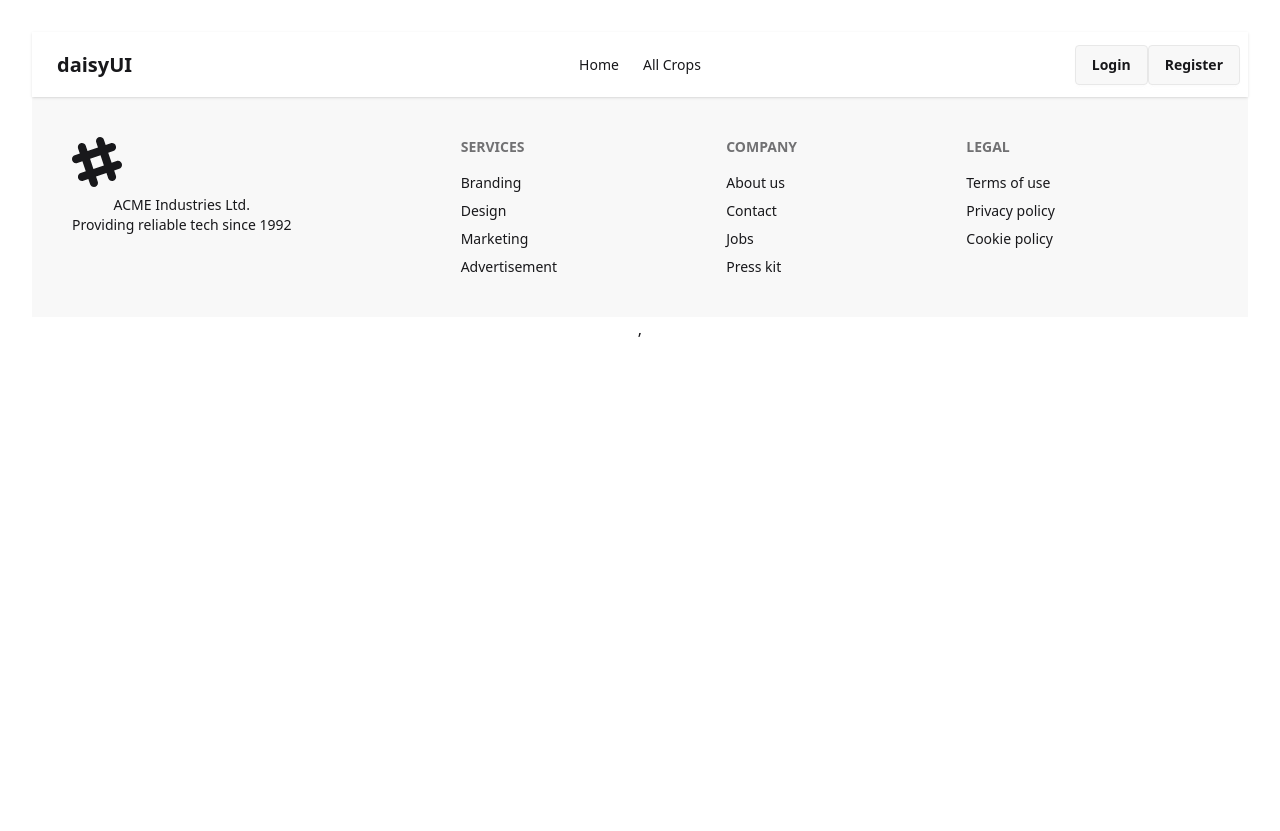
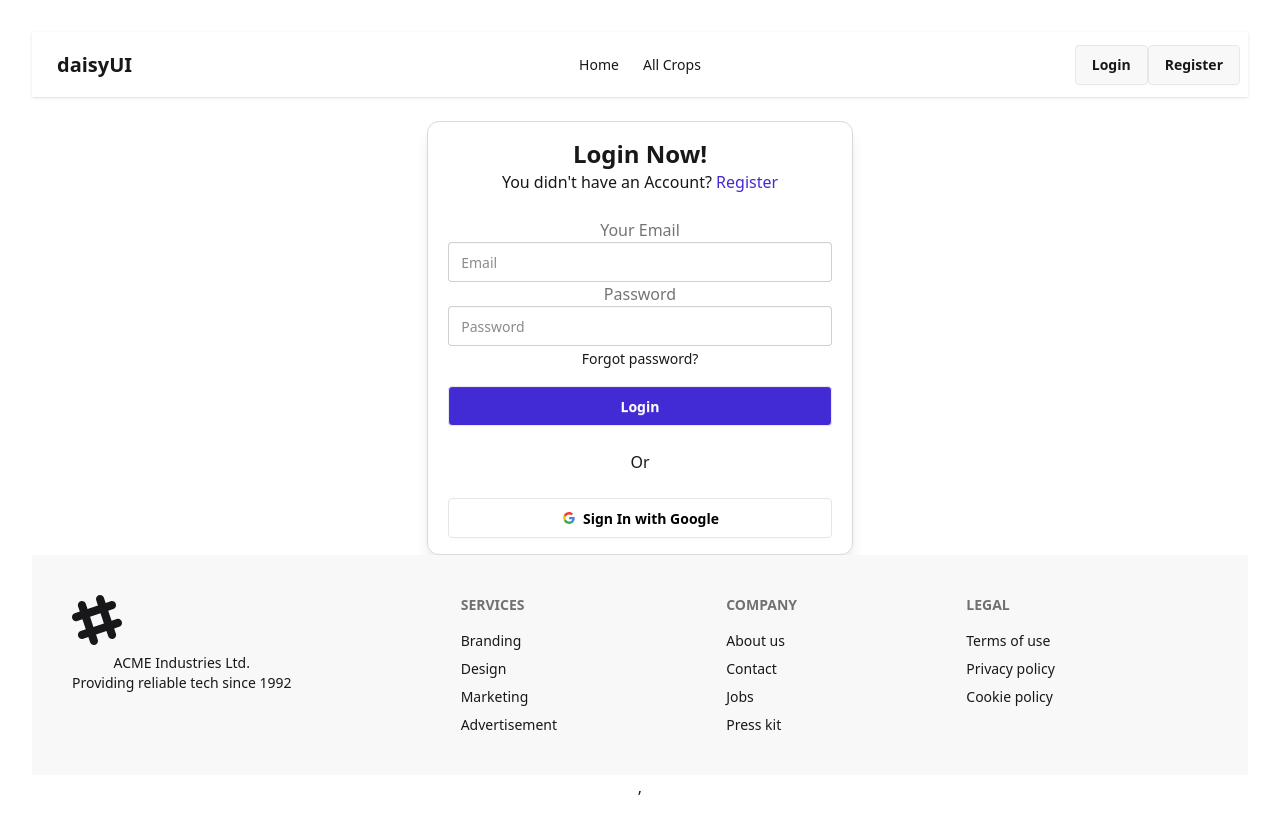
Before and after one commit to niaz-morshed-m/krishi-link-client, a React (Vite) app: page /login in a window 1280 px wide. Before the commit the page ends 800 px from the top, so only its background shows below. Built offline with nearby package versions, Linux system fonts and the light colour scheme; no server answers.

Commit message:
login and register page added

```diff
--- a/package.json
+++ b/package.json
@@ -11,6 +11,7 @@
   },
   "dependencies": {
     "@tailwindcss/vite": "^4.1.17",
+    "firebase": "^12.5.0",
     "react": "^19.2.0",
     "react-dom": "^19.2.0",
     "react-router": "^7.9.5",
--- a/src/Pages/Login.jsx
+++ b/src/Pages/Login.jsx
@@ -1,10 +1,104 @@
-import React from 'react';
+import React, { useContext } from 'react';
+import { Link } from 'react-router';
+import { AuthContext } from '../Provider/AuthProvider';
+
 
 const Login = () => {
+    const { googleLogin } = useContext(AuthContext);
+const handleGoogleLogin = ()=>{
+googleLogin()
+  .then((result) => {
+   const newUser = {
+    name: result.user.displayName,
+    email: result.user.email,
+    image: result.user.photoURL
+   }
+   fetch("http://localhost:3000/users", {
+    method: "POST",
+    headers: {"content-type":"application/json"},
+    body: JSON.stringify(newUser)
+   })
+     .then((res) => res.json())
+     .then((data) => console.log(data));
+  })
+  .catch((error) => {
+
+  });
+}
     return (
+      <div className="shadow-lg border border-[#d5d9e0] rounded-xl px-5 h-[50%] flex flex-col justify-center space-y-6 w-[80%] lg:w-[35%]  md:w-[35%] mx-auto py-4 mt-6">
         <div>
+          <p className="text-2xl text-center font-semibold">Login Now!</p>
+          <p className="text-center">
+            You didn't have an Account?{" "}
+            <Link to="/register">
+              <span className="text-primary">Register</span>
+            </Link>
+          </p>
+        </div>
+        <form>
+          <label className="label">Your Email</label>
+          <input
+            type="email"
+            name="email"
+            className="input w-full"
+            placeholder="Email"
+          />
+          <label className="label">Password</label>
+          <input
+            name="password"
+            className="input w-full"
+            placeholder="Password"
+          />
 
-        </div>
+          <Link to="/forgotPassword">
+            <div>
+              <span className="link link-hover text-sm">Forgot password?</span>
+            </div>
+          </Link>
+
+          <button
+            type="submit"
+            className="btn text-white bg-primary mt-4 w-full"
+          >
+            Login
+          </button>
+        </form>
+        <p className="text-center">Or</p>
+        <button
+          onClick={handleGoogleLogin}
+          className="btn bg-white text-black border-[#e5e5e5] w-full"
+        >
+          <svg
+            aria-label="Google logo"
+            width="16"
+            height="16"
+            xmlns="http://www.w3.org/2000/svg"
+            viewBox="0 0 512 512"
+          >
+            <g>
+              <path d="m0 0H512V512H0" fill="#fff"></path>
+              <path
+                fill="#34a853"
+                d="M153 292c30 82 118 95 171 60h62v48A192 192 0 0190 341"
+              ></path>
+              <path
+                fill="#4285f4"
+                d="m386 400a140 175 0 0053-179H260v74h102q-7 37-38 57"
+              ></path>
+              <path
+                fill="#fbbc02"
+                d="m90 341a208 200 0 010-171l63 49q-12 37 0 73"
+              ></path>
+              <path
+                fill="#ea4335"
+                d="m153 219c22-69 116-109 179-50l55-54c-78-75-230-72-297 55"
+              ></path>
+            </g>
+          </svg>
+          Sign In with Google
+        </button>
+      </div>
     );
 };
 
--- a/src/Pages/Register.jsx
+++ b/src/Pages/Register.jsx
@@ -1,11 +1,112 @@
-import React from 'react';
+import React, { useContext } from "react";
+import { Link } from "react-router";
+import { AuthContext } from "../Provider/AuthProvider";
+
 
 const Register = () => {
-    return (
-        <div>
+  const { registerWithEmail, user, googleLogin } = useContext(AuthContext);
 
-        </div>
-    );
+  const handleRegister = (e) => {
+    e.preventDefault();
+    const form = e.target;
+    const email = form.email.value;
+    const password = form.password.value;
+    registerWithEmail(email, password)
+      .then(() => {
+        // Signed up
+        // ...
+      })
+      .catch((error) => {
+        const errorMessage = error.message;
+        // ..
+        console.log(errorMessage);
+      });
+    console.log(user);
+  };
+  const handleGoogleLogin = () => {
+    googleLogin()
+      .then((result) => {
+        const newUser = {
+          name: result.user.displayName,
+          email: result.user.email,
+          image: result.user.photoURL,
+        };
+        fetch("http://localhost:3000/users", {
+          method: "POST",
+          headers: { "content-type": "application/json" },
+          body: JSON.stringify(newUser),
+        })
+          .then((res) => res.json())
+          .then((data) => console.log(data));
+      })
+      .catch((error) => {});
+  };
+  return (
+    <div className="shadow-lg border border-[#d5d9e0] rounded-xl px-5 h-[50%] flex flex-col justify-center space-y-6 w-[80%] lg:w-[35%]  md:w-[35%] mx-auto py-4 mt-6">
+      <div>
+        <p className="text-2xl text-center font-semibold">Register Now!</p>
+        <p className="text-center">
+          Already have an Account?{" "}
+          <Link to="/login">
+            <span className="text-primary">Login</span>
+          </Link>
+        </p>
+      </div>
+      <form onSubmit={handleRegister}>
+        <label className="label">Your Email</label>
+        <input
+          type="email"
+          name="email"
+          className="input w-full"
+          placeholder="Email"
+        />
+        <label className="label">Password</label>
+        <input
+          name="password"
+          className="input w-full"
+          placeholder="Password"
+        />
+
+        <button type="submit" className="btn text-white bg-primary mt-4 w-full">
+          Register
+        </button>
+      </form>
+      <p className="text-center">Or</p>
+      <button
+        onClick={handleGoogleLogin}
+        className="btn bg-white text-black border-[#e5e5e5] w-full"
+      >
+        <svg
+          aria-label="Google logo"
+          width="16"
+          height="16"
+          xmlns="http://www.w3.org/2000/svg"
+          viewBox="0 0 512 512"
+        >
+          <g>
+            <path d="m0 0H512V512H0" fill="#fff"></path>
+            <path
+              fill="#34a853"
+              d="M153 292c30 82 118 95 171 60h62v48A192 192 0 0190 341"
+            ></path>
+            <path
+              fill="#4285f4"
+              d="m386 400a140 175 0 0053-179H260v74h102q-7 37-38 57"
+            ></path>
+            <path
+              fill="#fbbc02"
+              d="m90 341a208 200 0 010-171l63 49q-12 37 0 73"
+            ></path>
+            <path
+              fill="#ea4335"
+              d="m153 219c22-69 116-109 179-50l55-54c-78-75-230-72-297 55"
+            ></path>
+          </g>
+        </svg>
+        Sign In with Google
+      </button>
+    </div>
+  );
 };
 
 export default Register;
--- a/src/Provider/AuthProvider.jsx
+++ b/src/Provider/AuthProvider.jsx
@@ -0,0 +1,45 @@
+import { createUserWithEmailAndPassword, GoogleAuthProvider, onAuthStateChanged, signInWithPopup, signOut } from 'firebase/auth';
+import React, { createContext, useEffect, useState } from 'react';
+import { auth } from '../firebase/firebase.config';
+
+
+
+export const AuthContext = createContext();
+
+const AuthProvider = ({ children }) => {
+  const provider = new GoogleAuthProvider();
+  const [user, setUser]=useState(null)
+  const [loading, setLoading] = useState(true)
+  const registerWithEmail = (email, password) =>{
+   return createUserWithEmailAndPassword(auth, email, password);
+  }
+
+ const logout = () => {
+   setLoading(true);
+   return signOut(auth);
+ };
+
+const googleLogin = ()=>{
+ return signInWithPopup(auth, provider);
+}
+
+useEffect(() => {
+  const unSubscribe = onAuthStateChanged(auth, (currentUser) => {
+    setUser(currentUser);
+    setLoading(false);
+  });
+  return () => {
+    unSubscribe();
+  };
+}, []);
+
+  const authData = {
+    registerWithEmail,
+    user,
+    logout,
+    googleLogin,
+  };
+  return <AuthContext value={authData}>{children}</AuthContext>;
+};
+
+export default AuthProvider;
--- /dev/null
+++ b/src/firebase/firebase.config.js
@@ -0,0 +1,19 @@
+// Import the functions you need from the SDKs you need
+import { initializeApp } from "firebase/app";
+import { getAuth } from "firebase/auth";
+// TODO: Add SDKs for Firebase products that you want to use
+// https://firebase.google.com/docs/web/setup#available-libraries
+
+// Your web app's Firebase configuration
+const firebaseConfig = {
+  apiKey: import.meta.env.VITE_FIREBASE_API_KEY,
+  authDomain: import.meta.env.VITE_FIREBASE_AUTH_DOMAIN,
+  projectId: import.meta.env.VITE_FIREBASE_PROJECT_ID,
+  storageBucket: import.meta.env.VITE_FIREBASE_STORAGE_BUCKET,
+  messagingSenderId: import.meta.env.VITE_FIREBASE_MESSAGING_SENDER_ID,
+  appId: import.meta.env.VITE_FIREBASE_APP_ID,
+};
+
+// Initialize Firebase
+ const app = initializeApp(firebaseConfig);
+ export const auth = getAuth(app);
--- a/src/main.jsx
+++ b/src/main.jsx
@@ -9,6 +9,7 @@ import Home from './Pages/Home.jsx';
 import AllCrops from './Pages/AllCrops.jsx';
 import Login from './Pages/Login.jsx';
 import Register from './Pages/Register.jsx';
+import AuthProvider from './Provider/AuthProvider.jsx';
 
 const router = createBrowserRouter([
   {
@@ -38,6 +39,9 @@ const router = createBrowserRouter([
 
 createRoot(document.getElementById("root")).render(
   <StrictMode>
-    <RouterProvider router={router} />,
+    <AuthProvider>
+      {" "}
+      <RouterProvider router={router} />,
+    </AuthProvider>
   </StrictMode>
 );
```
Also changed, not shown: 2 other files (tests, documents, lock files or other folders).
